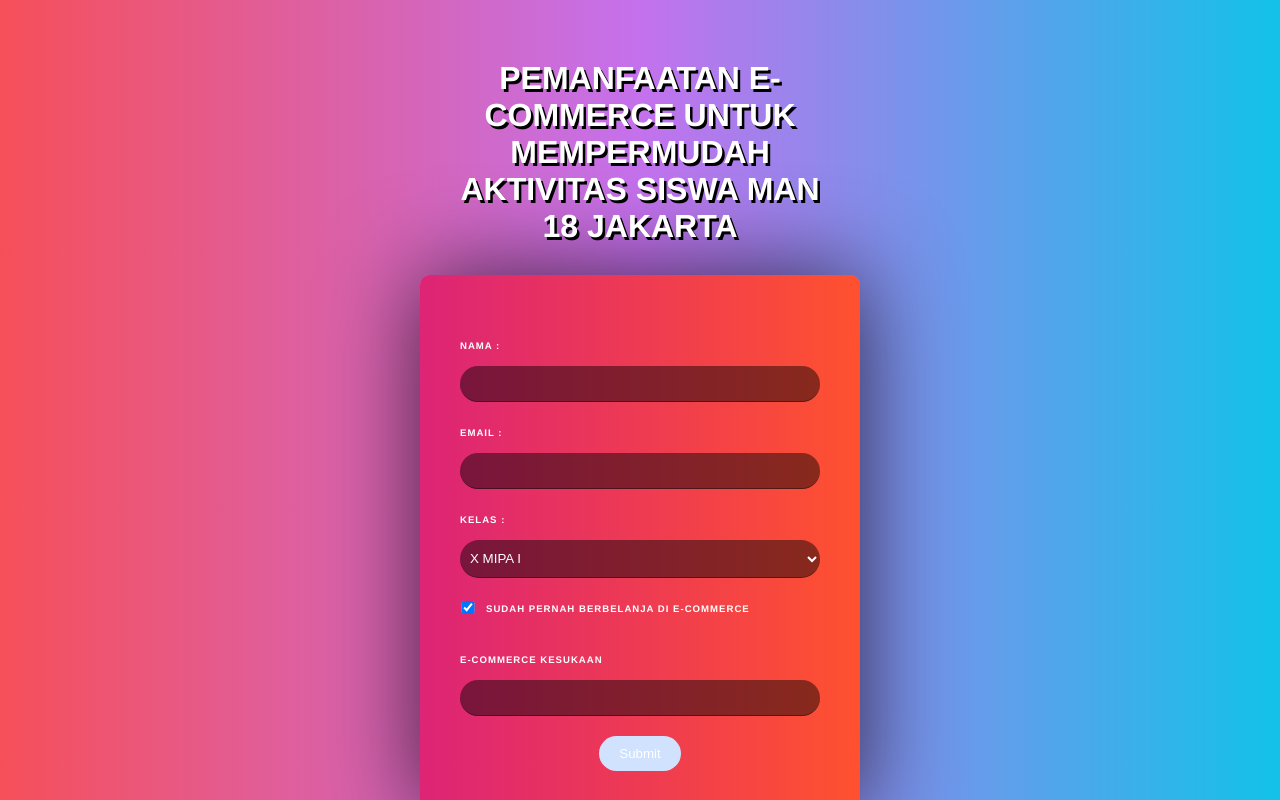
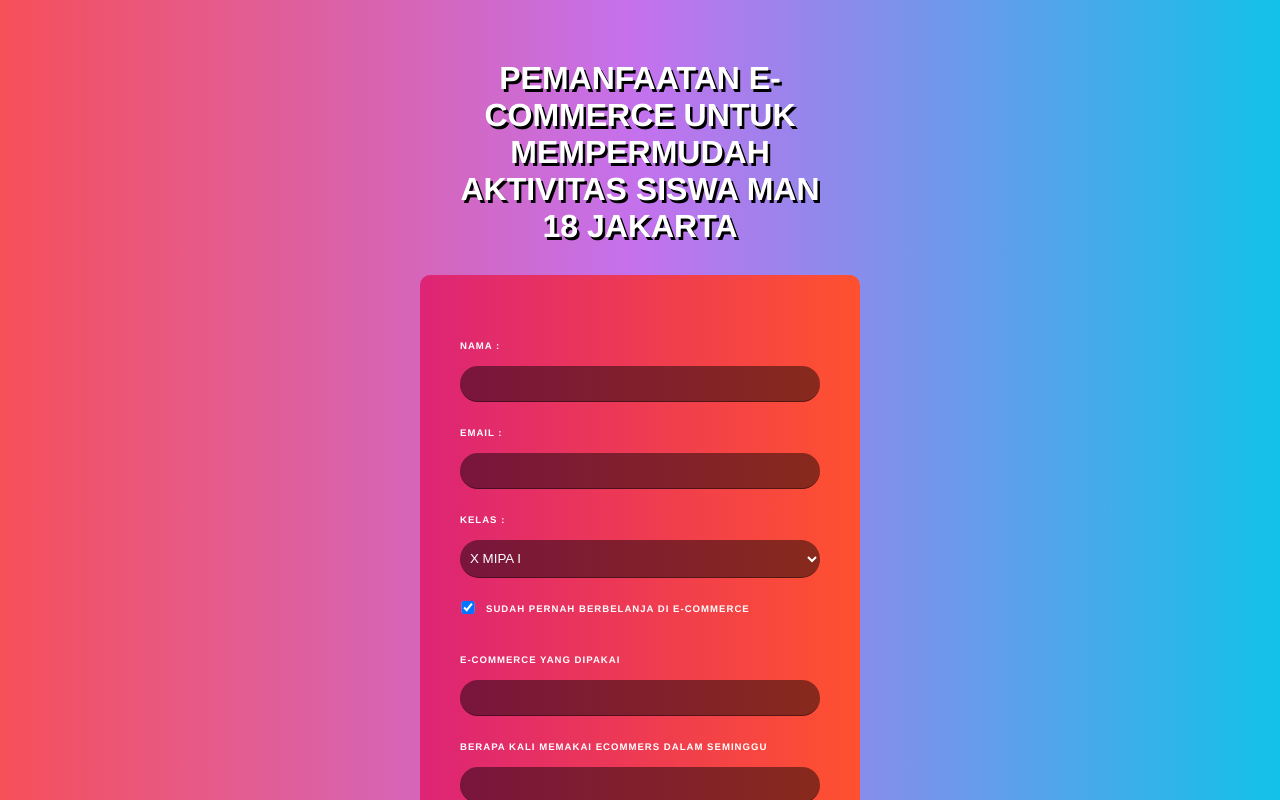
Before and after one commit to KrOxYs/kti-forms, a Vue app: page / in a window 1280 px wide. Both pictures are taken after a click on the checkbox "SUDAH PERNAH BERBELANJA DI E-COMMERCE". Shown: the top 800 px of the page. Built offline with nearby package versions, Linux system fonts and the light colour scheme.

Commit message:
add Forms Input

```diff
--- a/src/components/SignUpForms.vue
+++ b/src/components/SignUpForms.vue
@@ -40,8 +40,12 @@
     </div>
     <div v-show="yes">
       <!-- skills -->
-      <label for="skils">E-COMMERCE Kesukaan</label>
+      <label for="skils">E-COMMERCE Yang Dipakai</label>
       <input type="text" name="suka" id="skils" v-model="tempSkills" />
+      <label for="pemakaian">Berapa Kali Memakai Ecommers Dalam seminggu</label>
+      <input type="text" name="pemakaian" id="pemakaian" v-model="pemakaian" />
+      <label for="kegunaan">Apa Yang Biasa Dilakukan Dalam Memakai E-commerce?</label>
+      <input type="text" name="kegunaan" id="kegunaan" v-model="kegunaan" />
       <label for="skils" v-show="showMoment">(wait for a moment)</label>
     </div>
     <div v-show="showAlasan">
@@ -84,6 +88,8 @@ export default {
       skills: [],
       alasan2: 'Ya',
       alasan: '',
+      kegunaan: '',
+      pemakaian: '',
       yes: false,
       showModal: false,
       disable: true,
@@ -129,7 +135,22 @@ export default {
         },
         ((this.showMoment = true), (this.showLoading = true))
       );
-      setTimeout(() => ((this.showModal = true), (this.email = ''), (this.skills = []), (this.yes = false), (this.alasan = ''), (this.alasan2 = ''), (this.showAlasan = true), (this.showMoment = false), (this.showLoading = false)), 5000);
+      setTimeout(
+        () => (
+          (this.showModal = true),
+          (this.email = ''),
+          (this.skills = []),
+          (this.yes = false),
+          (this.alasan = ''),
+          (this.alasan2 = ''),
+          (this.showAlasan = true),
+          (this.showMoment = false),
+          (this.showLoading = false),
+          (this.pemakaian = ''),
+          (this.kegunaan = '')
+        ),
+        5000
+      );
     },
     showFeature() {
       this.showAlasan = !this.showAlasan;
@@ -165,9 +186,9 @@ form {
   text-align: left;
   padding: 40px;
   border-radius: 10px;
-  box-shadow: 1px 2px 95px 1px rgba(0, 0, 0, 0.7);
+  /* box-shadow: 1px 2px 95px 1px rgba(0, 0, 0, 0.7);
   -webkit-box-shadow: 1px 2px 95px 1px rgba(0, 0, 0, 0.7);
-  -moz-box-shadow: 1px 2px 95px 1px rgba(0, 0, 0, 0.7);
+  -moz-box-shadow: 1px 2px 95px 1px rgba(0, 0, 0, 0.7); */
 }
 .btn:disabled {
   background: #d0e2fd;
```
